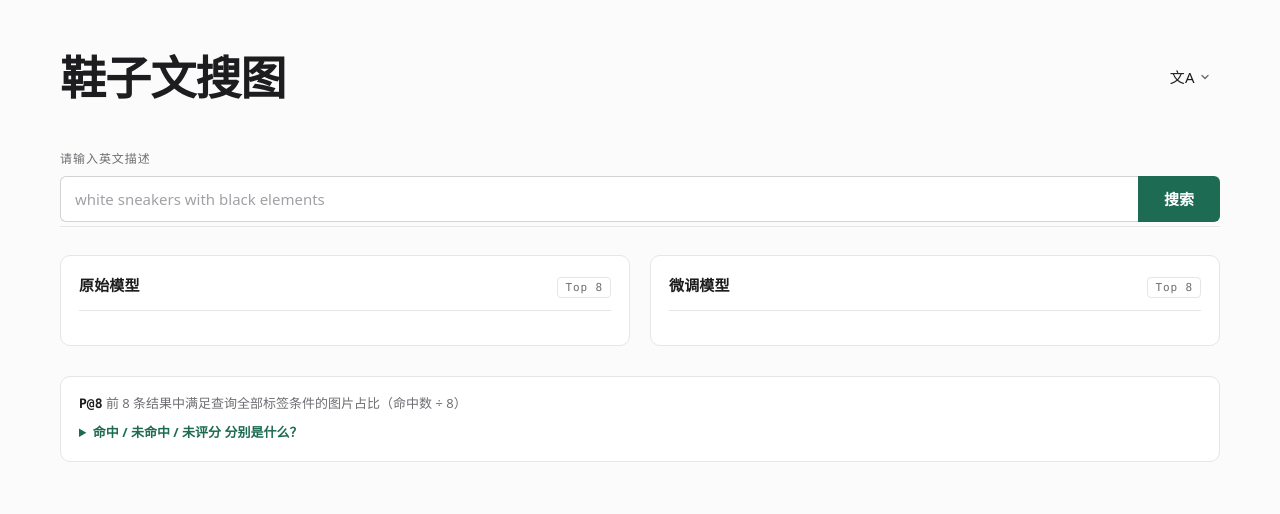
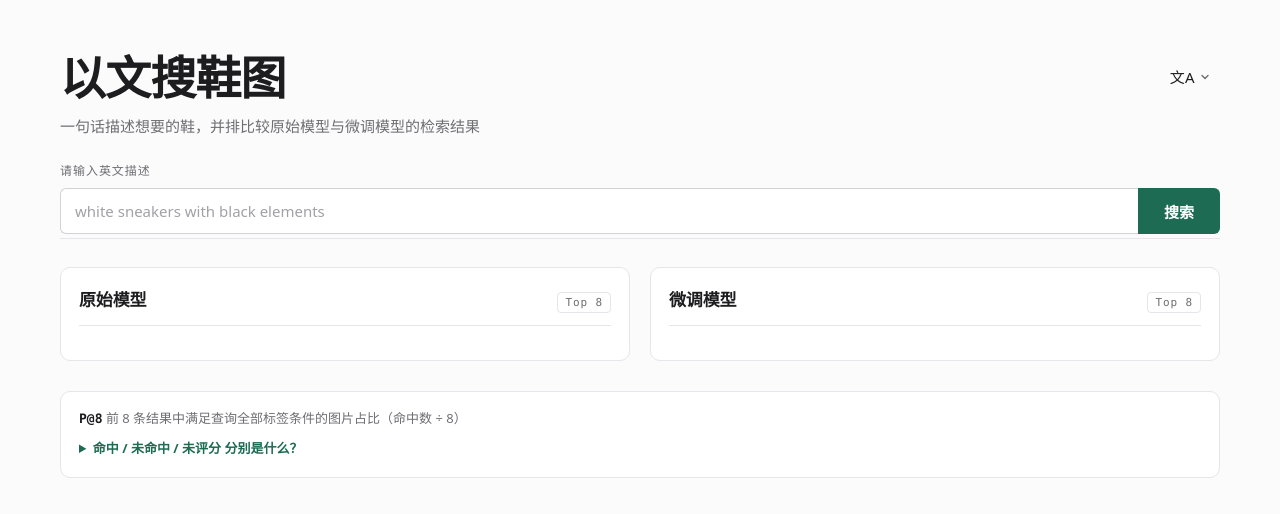
Before and after one commit to Bruce-2233/personal-study-project, a plain HTML site: page frontend/index.html in a window 1280 px wide. Drawn offline with Linux system fonts and the light colour scheme.

Commit message:
Retitle Chinese headline, add comparison subtitle, bold panel headings
- zh title: 鞋子文搜图 -> 以文搜鞋图 (fixes ambiguous parsing of '鞋子文')
- add bilingual kicker under h1 explaining search + side-by-side comparison
- panel h2: 15px/600 -> 17px/700, tighter tracking
- move input listener out of lang-menu handler (was nested, registered
  only after first language switch)

```diff
--- a/frontend/index.html
+++ b/frontend/index.html
@@ -3,7 +3,7 @@
 <head>
     <meta charset="utf-8">
     <meta name="viewport" content="width=device-width, initial-scale=1">
-    <title>鞋子文搜图</title>
+    <title>以文搜鞋图</title>
     <link rel="stylesheet" href="style.css">
     <script src="script.js" defer></script>
 </head>
@@ -11,7 +11,7 @@
     <main>
         <header>
             <div class="masthead">
-                <h1 data-i18n="title">鞋子文搜图</h1>
+                <h1 data-i18n="title">以文搜鞋图</h1>
                 <div class="lang-picker">
                     <button id="langToggle" type="button" aria-haspopup="true" aria-expanded="false" aria-label="Language">
                         <span class="lang-glyph" aria-hidden="true">文A</span>
@@ -23,6 +23,7 @@
                     </div>
                 </div>
             </div>
+            <p class="kicker" data-i18n="subtitle">一句话描述想要的鞋，并排比较原始模型与微调模型的检索结果</p>
             <form id="searchForm" novalidate>
                 <label for="searchInput" data-i18n="label.search">请输入英文描述</label>
                 <div class="search-row">
--- a/frontend/script.js
+++ b/frontend/script.js
@@ -1,6 +1,7 @@
 const DICT = {
     zh: {
-        "title": "鞋子文搜图",
+        "title": "以文搜鞋图",
+        "subtitle": "一句话描述想要的鞋，并排比较原始模型与微调模型的检索结果",
         "label.search": "请输入英文描述",
         "btn.search": "搜索",
         "model.baseline": "原始模型",
@@ -34,6 +35,7 @@ const DICT = {
     },
     en: {
         "title": "Text-to-Image Shoe Search",
+        "subtitle": "Describe the shoes you want in one sentence and compare baseline vs. fine-tuned results side by side.",
         "label.search": "Enter an English description",
         "btn.search": "Search",
         "model.baseline": "Baseline model",
@@ -195,7 +197,10 @@ langMenu.addEventListener("click", (event) => {
     if (!row) return;
     lang = row.dataset.lang;
     localStorage.setItem("lang", lang);
-applyStatic();
+    applyStatic();
+    rerenderLast();
+    closeLangMenu();
+});
 
 input.addEventListener("input", () => {
     if (lastStatusKey === "status.required") {
@@ -203,9 +208,6 @@ input.addEventListener("input", () => {
         lastStatusArg = "";
         renderStatus();
     }
-});
-    rerenderLast();
-    closeLangMenu();
 });
 
 document.addEventListener("click", (event) => {
--- a/frontend/style.css
+++ b/frontend/style.css
@@ -33,7 +33,7 @@ header { border-bottom: 1px solid var(--line); }
     justify-content: space-between;
     align-items: center;
     gap: 16px;
-    padding: 52px 0 22px;
+    padding: 52px 0 12px;
 }
 h1 {
     margin: 0;
@@ -42,6 +42,13 @@ h1 {
     font-weight: 600;
     letter-spacing: -0.02em;
     line-height: 1.1;
+}
+.kicker {
+    margin: 0;
+    font-size: 15px;
+    line-height: 1.5;
+    color: var(--ink-3);
+    max-width: 60ch;
 }
 
 .lang-picker { position: relative; flex: none; }
@@ -180,11 +187,11 @@ h2 {
     margin: 0 0 14px;
     padding-bottom: 12px;
     border-bottom: 1px solid var(--line);
-    font-size: 15px;
-    font-weight: 600;
-    letter-spacing: 0.01em;
+    font-size: 17px;
+    font-weight: 700;
+    letter-spacing: -0.01em;
 }
-h2 b { font-weight: 600; }
+h2 b { font-weight: 700; }
 h2 span {
     font-family: var(--font-mono);
     font-size: 11px;
@@ -339,11 +346,12 @@ figcaption { padding: 10px 10px 12px; font-size: 12px; }
 
 @media (max-width: 650px) {
     main { width: calc(100% - 24px); }
-    .masthead { padding: 28px 0 16px; }
+    .masthead { padding: 28px 0 10px; }
+    .kicker { font-size: 14px; }
     form { margin-top: 18px; }
     .comparison { gap: 10px; }
     section { padding: 10px; }
-    h2 { font-size: 14px; }
+    h2 { font-size: 16px; }
     .results { grid-template-columns: minmax(0, 1fr); }
     .guide dl { grid-template-columns: minmax(0, 1fr); gap: 2px; }
     .guide dd { margin-bottom: 8px; }
```
